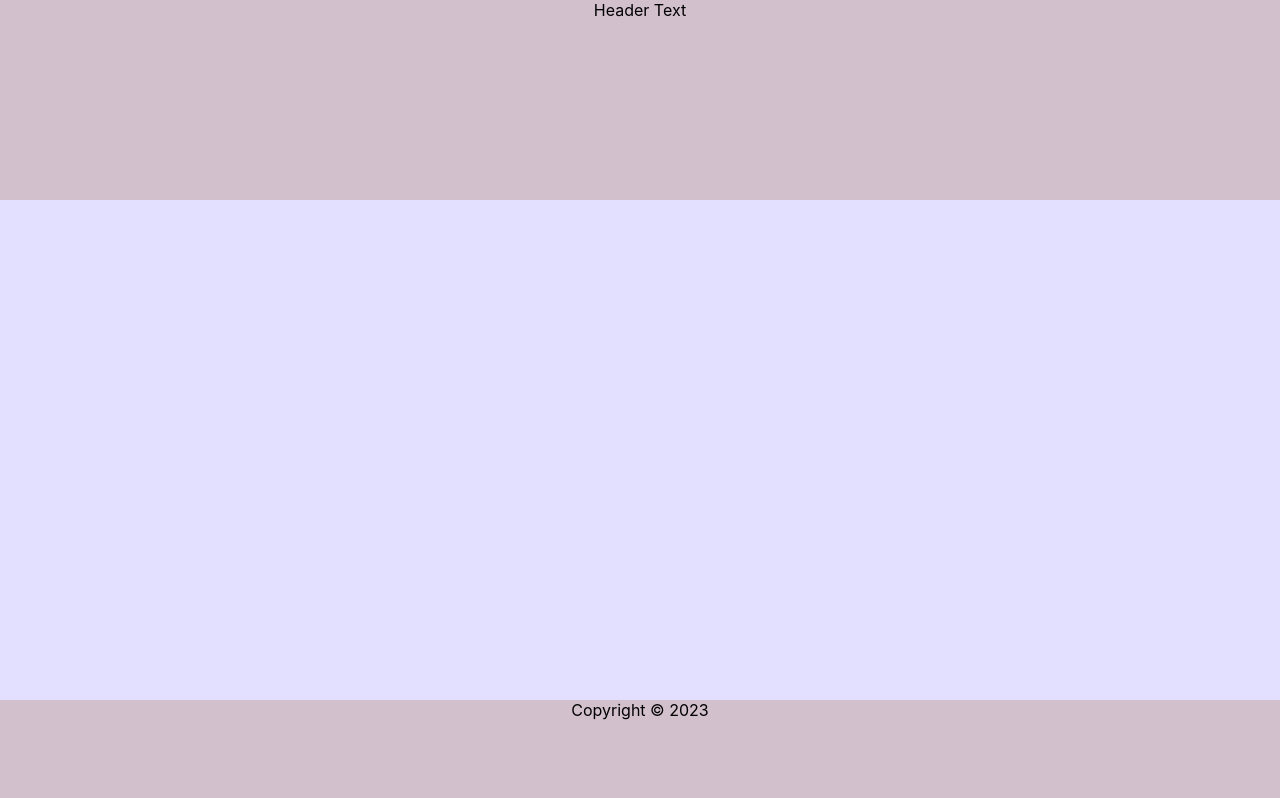
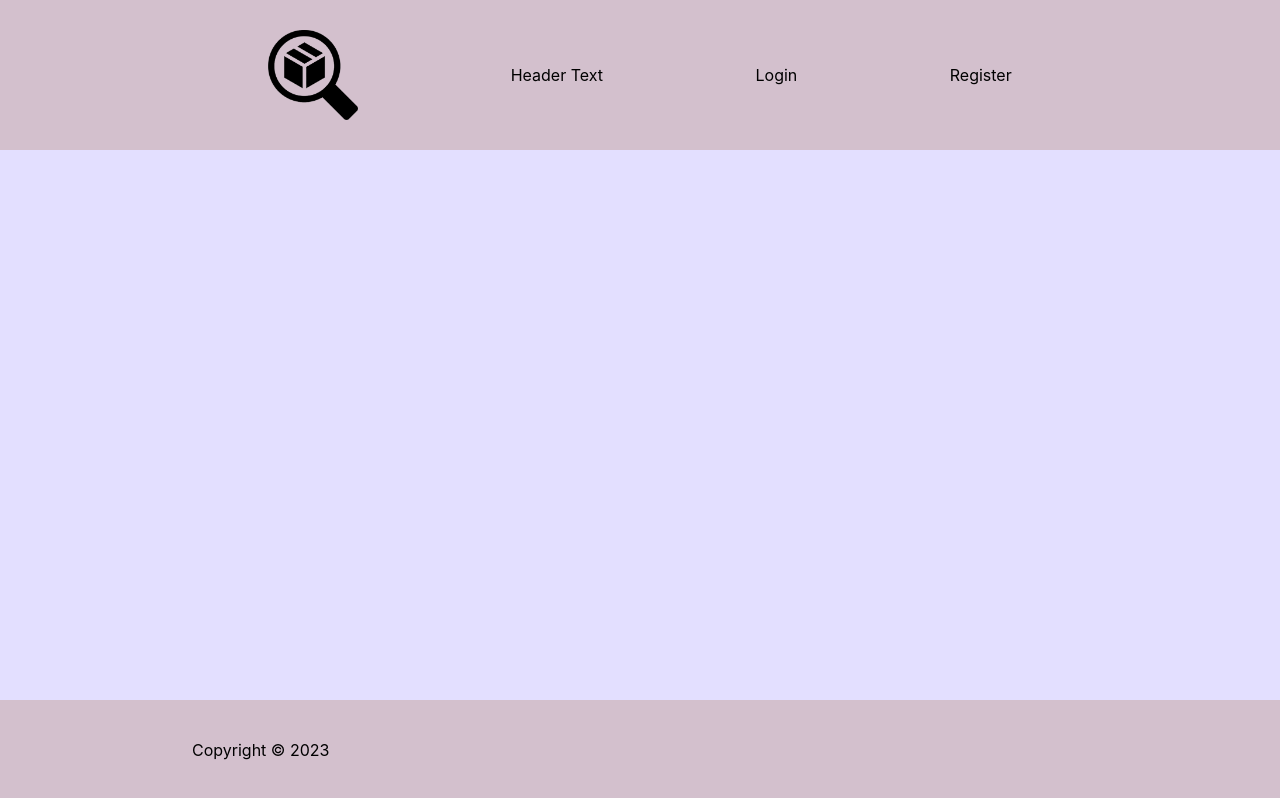
Before and after one commit to Markot96/mail-tracking-service, a React (Create React App) app: page / in a window 1280 px wide. Built offline with nearby package versions, Linux system fonts and the light colour scheme.

Commit message:
populated header

```diff
--- a/src/App.css
+++ b/src/App.css
@@ -8,5 +8,8 @@
 /* style for width of all child components */
 .container {
   max-width: 70%;
+  height: 100%;
   margin: 0 auto;
+  display: flex;
+  align-items: center;
 }
--- a/src/components/Header.jsx
+++ b/src/components/Header.jsx
@@ -1,11 +1,15 @@
 import '../styles/Header.css';
+import mainLogo from '../assets/package-tracker-main-logo.png'
 
 function Header() {
     return (
         <div className="header">
             <div className="container">
                 <div className="inner-header">
+                    <img src={mainLogo} className='main-logo' alt="mainLogo"/>
                     Header Text
+                    <p>Login</p>
+                    <p>Register</p>
                 </div>
             </div>
         </div>
--- a/src/styles/Header.css
+++ b/src/styles/Header.css
@@ -1,4 +1,18 @@
 .header {
-    height: 200px;
+    width: 100%;
+    height: 150px;
     background-color: rgb(211, 192, 205);
 }
+
+.inner-header {
+    width: 100%;
+    display: flex;
+    justify-content: space-around;
+    flex-direction: row;
+    align-items: center;
+}
+
+.main-logo {
+    width: 90px;
+    height: 90px;
+}
```
Also changed, not shown: src/components/HeaderButton.jsx (added, +11 -0 lines), src/assets/package-tracker-main-logo.png (added).
